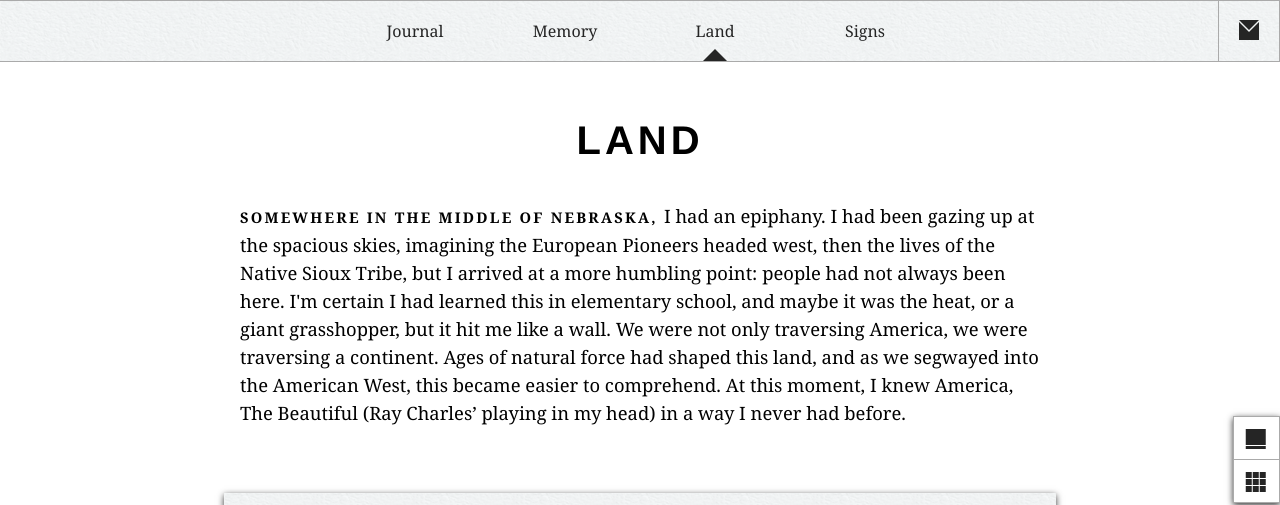
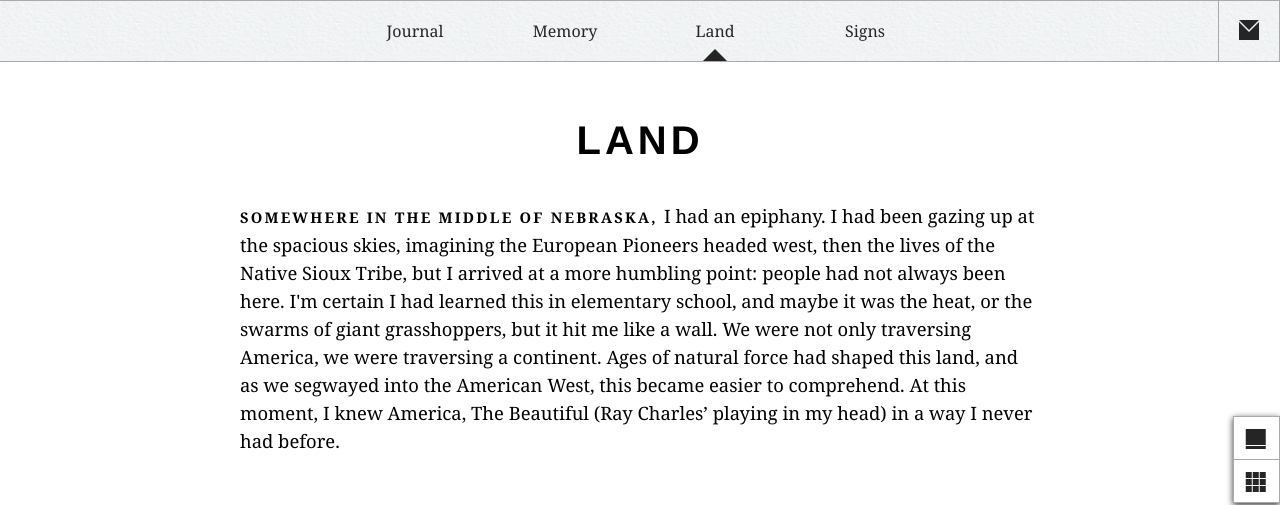
Before and after one commit to AlexBloom/scrapbook_alexbloom_us, a plain HTML site: page land.html in a window 1280 px wide. Shown: the top 505 px of the page. Drawn offline with Linux system fonts and the light colour scheme; grey boxes are pictures that could not be loaded.

Commit message:
Copy Edits

```diff
--- a/land.html
+++ b/land.html
@@ -58,7 +58,7 @@
             <article>
 
                 <h1> Land </h1>
-                <p> <span class="run-in"> Somewhere in the middle of Nebraska, </span> I had an epiphany. I had been gazing up at the spacious skies, imagining the European Pioneers headed west, then the lives of the Native Sioux Tribe, but I arrived at a more humbling point: people had not always been here. I'm certain I had learned this in elementary school, and maybe it was the heat, or a giant grasshopper, but it hit me like a wall. We were not only traversing America, we were traversing a continent. Ages of natural force had shaped this land, and as we segwayed into the American West, this became easier to comprehend. At this moment, I knew <italic>America, The Beautiful</italic> (Ray Charles&rsquo; playing in my head) in a way I never had before.</p>
+                <p> <span class="run-in"> Somewhere in the middle of Nebraska, </span> I had an epiphany. I had been gazing up at the spacious skies, imagining the European Pioneers headed west, then the lives of the Native Sioux Tribe, but I arrived at a more humbling point: people had not always been here. I'm certain I had learned this in elementary school, and maybe it was the heat, or the swarms of giant grasshoppers, but it hit me like a wall. We were not only traversing America, we were traversing a continent. Ages of natural force had shaped this land, and as we segwayed into the American West, this became easier to comprehend. At this moment, I knew <italic>America, The Beautiful</italic> (Ray Charles&rsquo; playing in my head) in a way I never had before.</p>
 
             </article>
             <section class="photographs cf">
```
